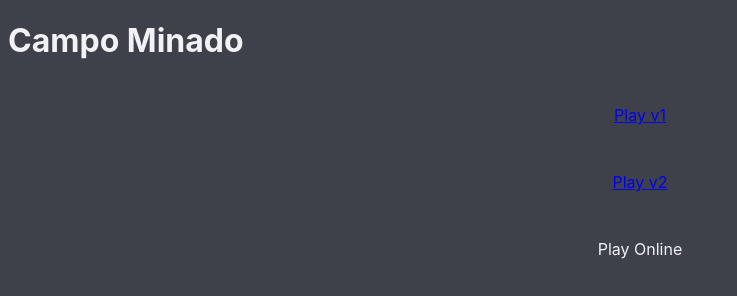
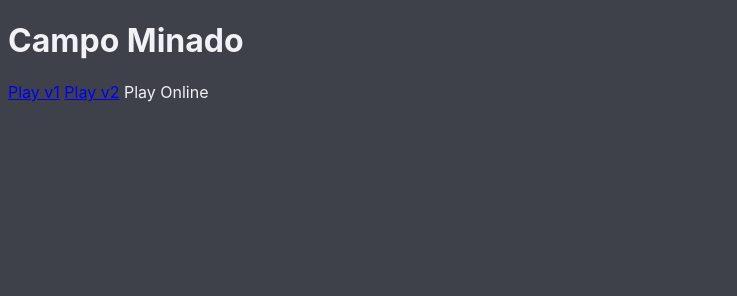
Before and after one commit to pedrotobiass/campominado, a website: page index.html in a window 1280 px wide. Shown: the whole page, without its empty margins (0-737 px from the left). Drawn offline with Linux system fonts and the light colour scheme.

Commit message:
display canvas as relative

```diff
--- a/styles.css
+++ b/styles.css
@@ -11,7 +11,7 @@ body {
 }
 
 .container {
-    display: grid;
+    display: relative;
     place-items: center;
     height: 200px;
 }
```
